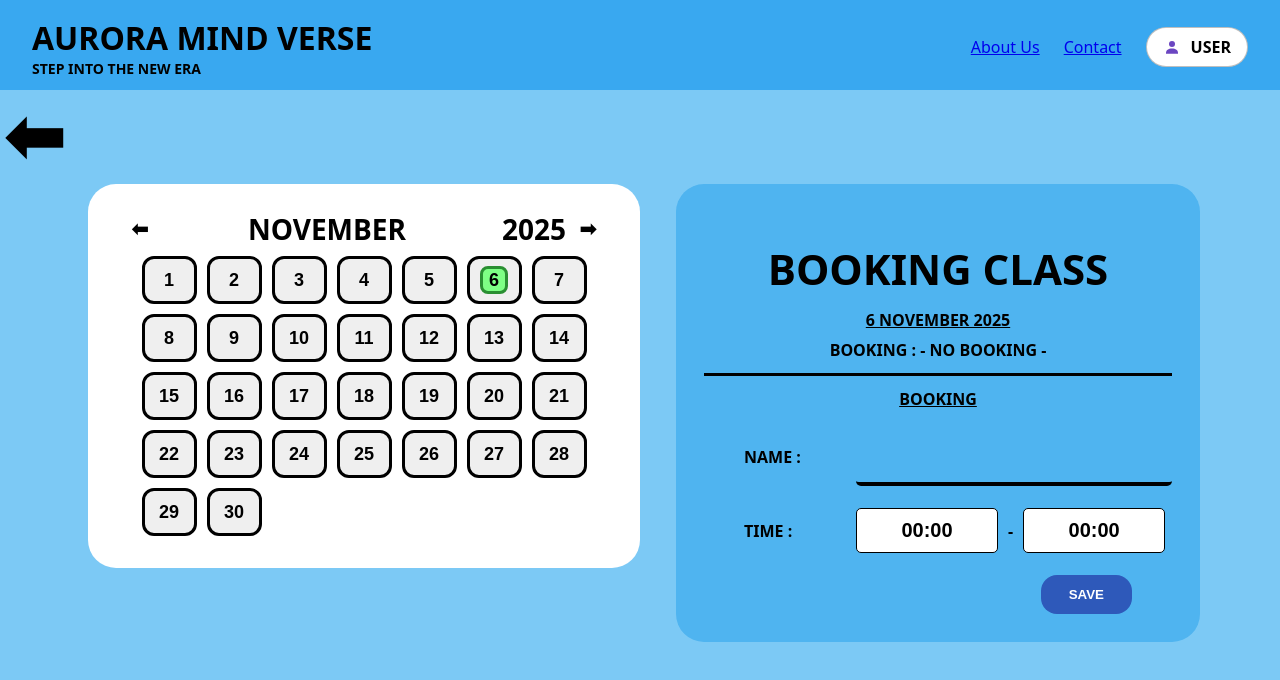
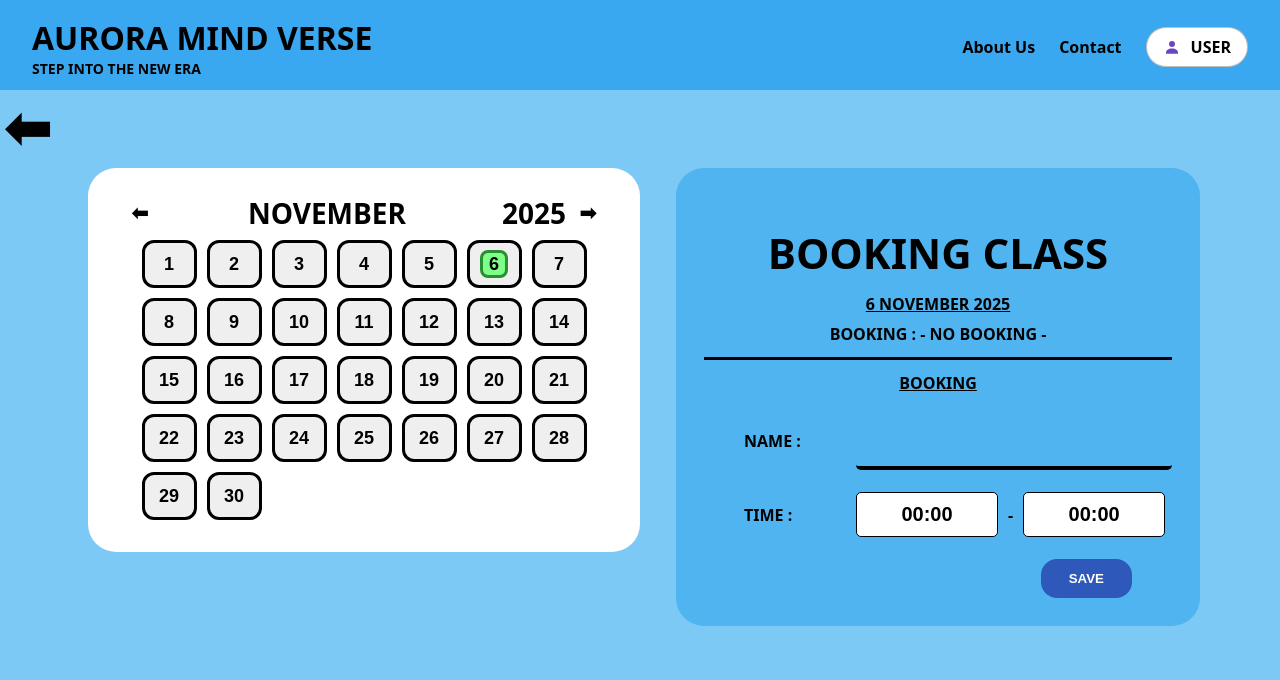
Before and after one commit to Khabir-rusyaidi/aurora-mindverse, a Next.js app: page /teacher/subject/1/schedule in a window 1280 px wide. Shown: the top 680 px of the page. Built offline with nearby package versions, Linux system fonts and the light colour scheme; no server answers; the database is empty.

Commit message:
update project

```diff
--- a/app/globals.css
+++ b/app/globals.css
@@ -144,3 +144,20 @@ a.outside-back{ text-decoration:none!important; color:#000!important; }
 .back-arrow:hover {
   transform: scale(0.95);
 }
+
+/* ===== Overrides for schedule header links & back arrow ===== */
+.navlink,
+.navlink:visited,
+.navlink:hover,
+.navlink:active {
+  color: #000 !important;
+  text-decoration: none !important;
+  font-weight: 700 !important;
+}
+
+/* Make the page back arrow a bit thinner (lighter weight) */
+.back-arrow.thin {
+  font-weight: 600 !important;
+  font-size: 56px !important;
+  text-decoration: none !important;
+}
--- a/app/teacher/subject/[id]/schedule/page.tsx
+++ b/app/teacher/subject/[id]/schedule/page.tsx
@@ -47,6 +47,7 @@ function SubjectSchedule({ subjectId }: { subjectId: string }) {
 
   const [monthCursor, setMonthCursor] = useState(() => new Date(2025, 10, 1));
   const [selectedDate, setSelectedDate] = useState(() => new Date(2025, 10, 6));
+
   const [bookings, setBookings] = useState<Booking[]>([]);
   const [loading, setLoading] = useState(true);
   const [name, setName] = useState("");
@@ -74,8 +75,7 @@ function SubjectSchedule({ subjectId }: { subjectId: string }) {
     setBookings(data ?? []);
     setLoading(false);
   }
-
-  useEffect(() => { loadDay(); }, [subjectId, selectedDate]);
+  useEffect(() => { loadDay(); /* eslint-disable-line */ }, [subjectId, selectedDate]);
 
   function prevMonth() {
     const d = new Date(monthCursor);
@@ -120,8 +120,9 @@ function SubjectSchedule({ subjectId }: { subjectId: string }) {
           <div className="amv-tag">STEP INTO THE NEW ERA</div>
         </div>
         <div className="amv-right">
-          <Link href="/about" className="toplink blacklink">About Us</Link>
-          <Link href="/contact" className="toplink blacklink">Contact</Link>
+          {/* use .navlink so global override makes them black & no underline */}
+          <Link href="/about" className="navlink">About Us</Link>
+          <Link href="/contact" className="navlink">Contact</Link>
           <div className="amv-pill">
             <svg className="avatar" viewBox="0 0 24 24"><circle cx="12" cy="8" r="4"/><path d="M4 20c0-3.866 3.134-6 8-6s8 2.134 8 6v1H4v-1z"/></svg>
             <span>{userName}</span>
@@ -129,21 +130,21 @@ function SubjectSchedule({ subjectId }: { subjectId: string }) {
         </div>
       </div>
 
-      {/* Back Arrow */}
+      {/* Back Arrow (thin) */}
       <div className="back-top">
-        <Link href="/teacher" className="back-arrow" aria-label="Back">⬅</Link>
+        <Link href="/teacher" className="back-arrow thin" aria-label="Back">⬅</Link>
       </div>
 
-      {/* Content */}
+      {/* Main content */}
       <div className="gridwrap">
         {/* Calendar */}
         <div className="cal-wrap">
           <div className="cal-card">
             <div className="cal-head">
-              <button onClick={prevMonth} className="arrow">⬅</button>
+              <button onClick={prevMonth} className="arrow" aria-label="Previous month">⬅</button>
               <div className="title">{monthName}</div>
               <div className="year">{yearNum}</div>
-              <button onClick={nextMonth} className="arrow">➡</button>
+              <button onClick={nextMonth} className="arrow" aria-label="Next month">➡</button>
             </div>
 
             <div className="days">
@@ -196,6 +197,7 @@ function SubjectSchedule({ subjectId }: { subjectId: string }) {
               <span className="lab">NAME :</span>
               <input value={name} onChange={(e) => setName(e.target.value)} className="name-line" />
             </div>
+
             <div className="row">
               <span className="lab">TIME :</span>
               <div className="time-field">
@@ -204,6 +206,7 @@ function SubjectSchedule({ subjectId }: { subjectId: string }) {
                 <input type="text" value={endTime} onChange={(e) => setEndTime(e.target.value)} className="time-plain" />
               </div>
             </div>
+
             <div className="save-row">
               <button type="submit" className="save">SAVE</button>
             </div>
@@ -211,24 +214,22 @@ function SubjectSchedule({ subjectId }: { subjectId: string }) {
         </div>
       </div>
 
+      {/* Page styles (unchanged except arrow strip) */}
       <style jsx>{`
-/* ---------- Base ---------- */
+/* Base */
 .amv-root{min-height:100vh;background:#7cc9f5;color:#000}
 .amv-topbar{background:#39a8f0;padding:16px 32px;display:flex;justify-content:space-between;align-items:center}
 .amv-brand{font-size:32px;font-weight:900}
 .amv-tag{font-size:14px;font-weight:700}
 .amv-right{display:flex;align-items:center;gap:24px}
-.toplink{color:#000;text-decoration:none;font-weight:700}
-.blacklink{text-decoration:none;color:#000;} /* about & contact black no underline */
-.blacklink:hover{text-decoration:none;color:#000;}
 .amv-pill{background:#fff;border:1px solid rgba(0,0,0,.25);padding:8px 16px;border-radius:9999px;display:flex;align-items:center;gap:10px;font-weight:900}
 .avatar{width:18px;height:18px;color:#6b46c1;fill:currentColor}
 
-/* ---------- Back Arrow ---------- */
+/* Back arrow line */
 .back-top{background:#7cc9f5;padding:8px 24px 4px}
 .back-arrow{
-  font-size:56px; /* thinner look */
-  font-weight:700; /* less bold */
+  font-size:56px;
+  font-weight:600; /* thinner look; final weight comes from global .thin to beat overrides */
   color:#000;
   text-decoration:none;
   line-height:1;
@@ -236,21 +237,22 @@ function SubjectSchedule({ subjectId }: { subjectId: string }) {
   transform: translateX(-10px);
 }
 
-/* ---------- Layout ---------- */
+/* Layout */
 .gridwrap{max-width:1120px;margin:10px auto 56px;padding:0 24px;display:grid;grid-template-columns:560px minmax(0,1fr);gap:36px;align-items:start}
 
-/* ---------- Calendar ---------- */
+/* Calendar */
 .cal-card{background:#fff;border-radius:28px;padding:26px 30px 32px}
 .cal-head{display:grid;grid-template-columns:44px 1fr auto 44px;align-items:center}
 .arrow{background:none;border:none;font-size:20px;font-weight:900;cursor:pointer}
 .title{justify-self:center;font-size:28px;font-weight:900}
 .year{justify-self:start;font-size:28px;font-weight:900;margin-left:10px}
 .days{display:grid;grid-template-columns:repeat(7,55px);gap:10px;justify-content:center;margin-top:8px}
-.day{width:55px;height:48px;border:3px solid #000;border-radius:12px;display:flex;align-items:center;justify-content:center}
+.day{width:55px;height:48px;border:3px solid #000;border-radius:12px;display:flex;align-items:center;justify-content:center;transition:transform .15s}
+.day:hover{transform:scale(0.95)}
 .num{font-weight:800;font-size:18px;line-height:1}
 .sel .num{background:#7eff85;border:3px solid #2a8f32;border-radius:8px;padding:2px 6px}
 
-/* ---------- Booking ---------- */
+/* Booking */
 .book-card{background:#4fb4f0;border-radius:28px;padding:28px}
 .book-title{font-size:42px;font-weight:900;text-align:center;margin-bottom:12px}
 .book-date{text-align:center;text-decoration:underline;font-weight:900;margin-bottom:8px}
```
